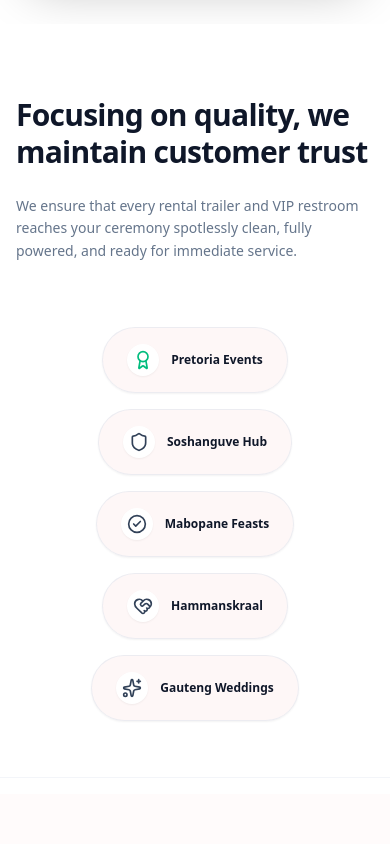
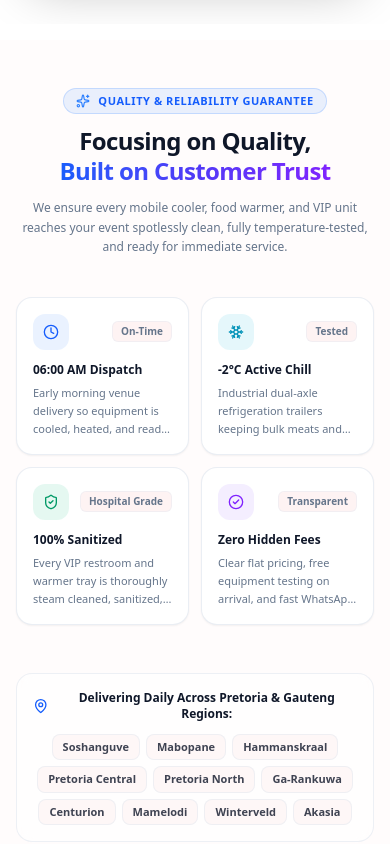
Before and after one commit to reeperx/ngobz-mobile, a Next.js app: page / in a window 390 px wide. Shown: the part 1080-1924 px from the top of the page. Built offline with nearby package versions, Linux system fonts and the light colour scheme.

Commit message:
feat(trust): overhaul quality & trust guarantee section with responsive cards and coverage ticker

```diff
--- a/components/trust-logos.tsx
+++ b/components/trust-logos.tsx
@@ -1,50 +1,133 @@
 "use client";
 
 import * as React from "react";
-import { Sparkles, Award, Shield, CheckCircle2, HeartHandshake } from "lucide-react";
+import { motion } from "framer-motion";
+import {
+  Clock,
+  Snowflake,
+  ShieldCheck,
+  CheckCircle2,
+  MapPin,
+  Sparkles,
+} from "lucide-react";
+import { BUSINESS_INFO } from "@/lib/business-data";
 
 export function TrustLogos() {
-  const trustBadges = [
-    { label: "Pretoria Events", icon: <Award className="h-5 w-5 text-emerald-500" /> },
-    { label: "Soshanguve Hub", icon: <Shield className="h-5 w-5 text-slate-700 dark:text-slate-200" /> },
-    { label: "Mabopane Feasts", icon: <CheckCircle2 className="h-5 w-5 text-slate-700 dark:text-slate-200" /> },
-    { label: "Hammanskraal", icon: <HeartHandshake className="h-5 w-5 text-slate-700 dark:text-slate-200" /> },
-    { label: "Gauteng Weddings", icon: <Sparkles className="h-5 w-5 text-slate-700 dark:text-slate-200" /> },
+  const guarantees = [
+    {
+      icon: Clock,
+      iconColor: "text-blue-600 dark:text-blue-400",
+      iconBg: "bg-blue-500/10 dark:bg-blue-500/20",
+      title: "06:00 AM Dispatch",
+      badge: "On-Time",
+      description: "Early morning venue delivery so equipment is cooled, heated, and ready before guests arrive.",
+    },
+    {
+      icon: Snowflake,
+      iconColor: "text-cyan-600 dark:text-cyan-400",
+      iconBg: "bg-cyan-500/10 dark:bg-cyan-500/20",
+      title: "-2°C Active Chill",
+      badge: "Tested",
+      description: "Industrial dual-axle refrigeration trailers keeping bulk meats and beverages freezing cold.",
+    },
+    {
+      icon: ShieldCheck,
+      iconColor: "text-emerald-600 dark:text-emerald-400",
+      iconBg: "bg-emerald-500/10 dark:bg-emerald-500/20",
+      title: "100% Sanitized",
+      badge: "Hospital Grade",
+      description: "Every VIP restroom and warmer tray is thoroughly steam cleaned, sanitized, and deodorized.",
+    },
+    {
+      icon: CheckCircle2,
+      iconColor: "text-violet-600 dark:text-violet-400",
+      iconBg: "bg-violet-500/10 dark:bg-violet-500/20",
+      title: "Zero Hidden Fees",
+      badge: "Transparent",
+      description: "Clear flat pricing, free equipment testing on arrival, and fast WhatsApp direct support.",
+    },
   ];
 
   return (
-    <section className="py-14 sm:py-20 border-b border-border/40">
-      <div className="mx-auto max-w-7xl px-4 sm:px-6 lg:px-8 space-y-12">
-        {/* Header matching reference layout */}
-        <div className="grid grid-cols-1 md:grid-cols-12 gap-6 items-center">
-          <div className="md:col-span-6">
-            <h2 className="text-3xl sm:text-4xl font-extrabold text-foreground tracking-tight leading-tight">
-              Focusing on quality, we <br className="hidden sm:inline" />
-              maintain customer trust
+    <section className="py-12 sm:py-16 lg:py-20 border-b border-border/40 bg-accent/15 overflow-hidden">
+      <div className="mx-auto max-w-7xl px-4 sm:px-6 lg:px-8 space-y-10 sm:space-y-12">
+        {/* Centered Clean Header */}
+        <div className="text-center space-y-3 max-w-3xl mx-auto">
+          <div className="inline-flex items-center gap-2 px-3 py-1 rounded-full bg-blue-500/10 border border-blue-500/20 text-[11px] sm:text-xs font-bold text-blue-600 dark:text-blue-400 uppercase tracking-wider">
+            <Sparkles className="h-3.5 w-3.5 text-blue-500" />
+            <span>Quality &amp; Reliability Guarantee</span>
+          </div>
+
+          <h2 className="text-2xl sm:text-4xl lg:text-5xl font-extrabold text-foreground tracking-tight leading-tight text-balance">
+            Focusing on Quality,{" "}
+            <span className="bg-gradient-to-r from-blue-600 via-indigo-600 to-violet-600 bg-clip-text text-transparent">
+              Built on Customer Trust
+            </span>
           </h2>
+
+          <p className="text-xs sm:text-sm md:text-base text-muted-foreground leading-relaxed max-w-2xl mx-auto">
+            We ensure every mobile cooler, food warmer, and VIP unit reaches your event spotlessly clean, fully temperature-tested, and ready for immediate service.
+          </p>
         </div>
-          <div className="md:col-span-6">
-            <p className="text-sm sm:text-base text-muted-foreground leading-relaxed">
-              We ensure that every rental trailer and VIP restroom reaches your ceremony spotlessly clean, fully powered, and ready for immediate service.
+
+        {/* 4-Pillar Quality Cards Grid: 2 cols on mobile, 4 cols on tablet/desktop */}
+        <div className="grid grid-cols-2 lg:grid-cols-4 gap-3 sm:gap-4 lg:gap-6">
+          {guarantees.map((item, idx) => {
+            const IconComp = item.icon;
+            return (
+              <motion.div
+                key={idx}
+                initial={{ opacity: 0, y: 16 }}
+                whileInView={{ opacity: 1, y: 0 }}
+                viewport={{ once: true }}
+                transition={{ duration: 0.4, delay: idx * 0.1 }}
+                className="group relative flex flex-col justify-between rounded-2xl sm:rounded-3xl border border-border/70 bg-card p-4 sm:p-5 lg:p-6 shadow-xs hover:shadow-lg hover:border-blue-500/30 transition-all duration-300 text-left"
+              >
+                <div className="space-y-3">
+                  <div className="flex items-center justify-between gap-2">
+                    <div
+                      className={`h-9 w-9 sm:h-11 sm:w-11 rounded-xl sm:rounded-2xl ${item.iconBg} flex items-center justify-center shrink-0 group-hover:scale-110 transition-transform`}
+                    >
+                      <IconComp className={`h-4 w-4 sm:h-5 sm:w-5 ${item.iconColor}`} />
+                    </div>
+                    <span className="text-[10px] sm:text-[11px] font-bold text-muted-foreground bg-accent/60 px-2 py-0.5 rounded-md border border-border/40">
+                      {item.badge}
+                    </span>
+                  </div>
+
+                  <div>
+                    <h3 className="font-bold text-xs sm:text-sm md:text-base text-foreground leading-snug">
+                      {item.title}
+                    </h3>
+                    <p className="text-[11px] sm:text-xs text-muted-foreground leading-relaxed mt-1.5 line-clamp-3 sm:line-clamp-none">
+                      {item.description}
                     </p>
                   </div>
                 </div>
+              </motion.div>
+            );
+          })}
+        </div>
 
-        {/* Circular Trust Badges matching reference */}
-        <div className="flex flex-wrap items-center justify-center sm:justify-between gap-4 pt-4">
-          {trustBadges.map((badge, idx) => (
-            <div
+        {/* Regional Coverage Ticker / Badges */}
+        <div className="pt-2">
+          <div className="rounded-2xl sm:rounded-3xl border border-border/60 bg-card/60 backdrop-blur-sm p-4 sm:p-5 text-center space-y-3">
+            <div className="flex items-center justify-center gap-2 text-xs font-bold text-foreground">
+              <MapPin className="h-4 w-4 text-blue-600 dark:text-blue-400" />
+              <span>Delivering Daily Across Pretoria &amp; Gauteng Regions:</span>
+            </div>
+
+            <div className="flex flex-wrap items-center justify-center gap-1.5 sm:gap-2 text-[11px] sm:text-xs font-semibold text-muted-foreground">
+              {BUSINESS_INFO.serviceAreas.map((area, idx) => (
+                <span
                   key={idx}
-              className="flex items-center gap-3 px-6 py-4 rounded-full bg-accent/40 border border-border/60 hover:border-emerald-500/40 hover:bg-accent transition-all duration-300 shadow-xs"
+                  className="px-2.5 py-1 rounded-lg bg-accent/40 border border-border/50 text-foreground/80 hover:text-blue-600 hover:border-blue-500/30 transition-colors"
                 >
-              <div className="h-8 w-8 rounded-full bg-background flex items-center justify-center shadow-xs">
-                {badge.icon}
+                  {area}
+                </span>
+              ))}
             </div>
-              <span className="font-bold text-xs sm:text-sm text-foreground whitespace-nowrap">
-                {badge.label}
-              </span>
           </div>
-          ))}
         </div>
       </div>
     </section>
```
Lines whose indentation alone changed are shown as unchanged.
